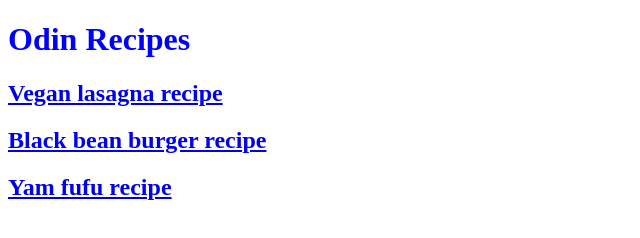
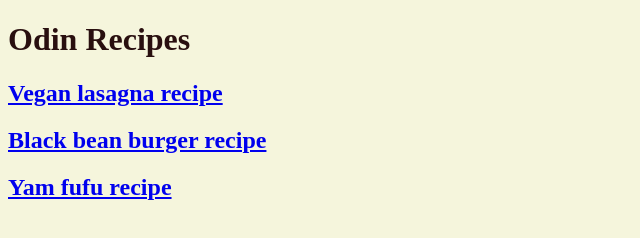
Before and after one commit to HastyGamaBurst/odin-recipes, a plain HTML site: page index.html in a window 1280 px wide. Shown: the whole page, without its empty margins (0-640 px from the left). Drawn offline with Linux system fonts and the light colour scheme.

```diff
--- a/css/style.css
+++ b/css/style.css
@@ -1,3 +1,6 @@
 body {
-    color: blue;
-}
+    background-color: beige;
+    text-align: left;}
+
+h1 {color: rgb(41, 15, 15);
+    }
```
